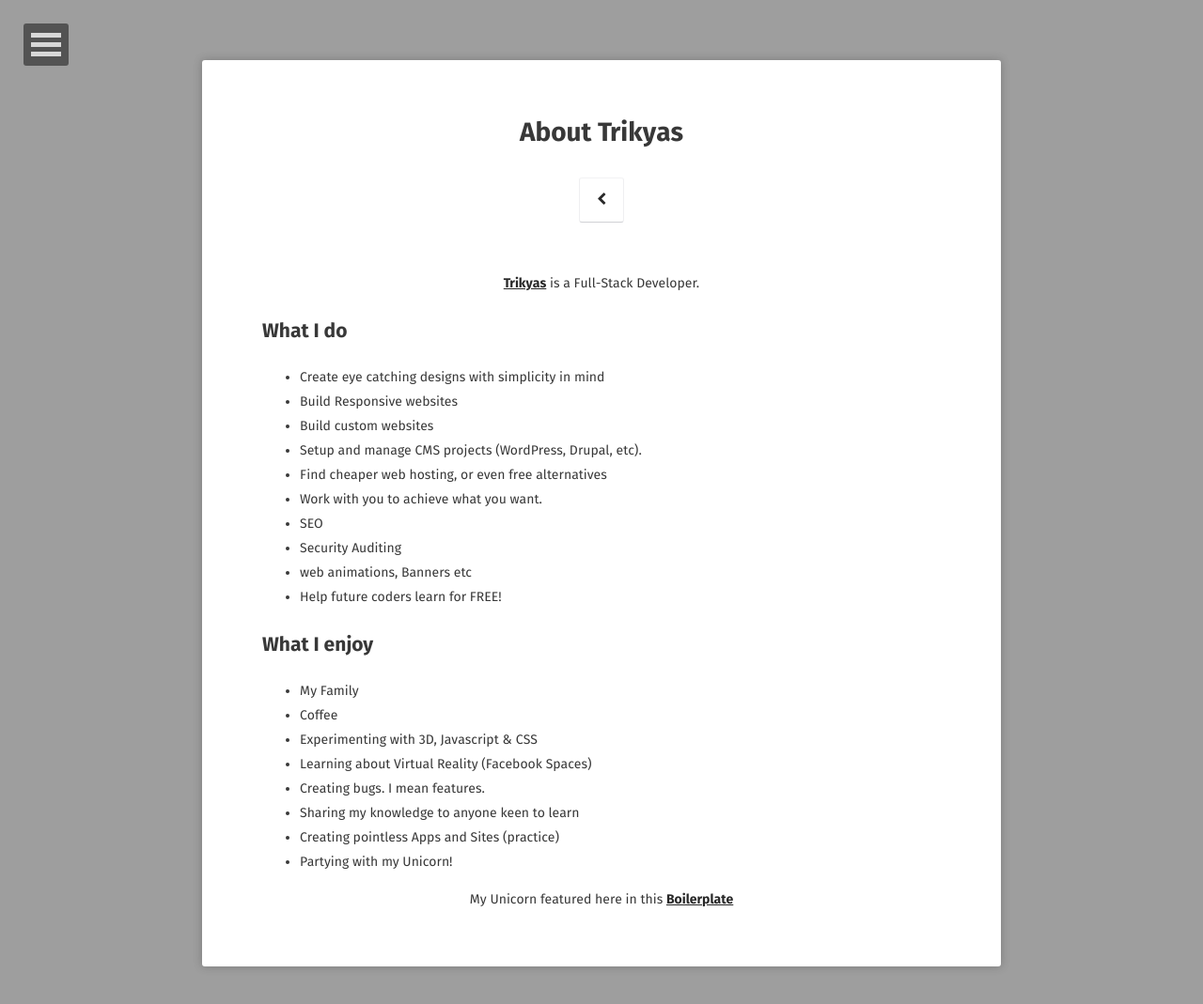
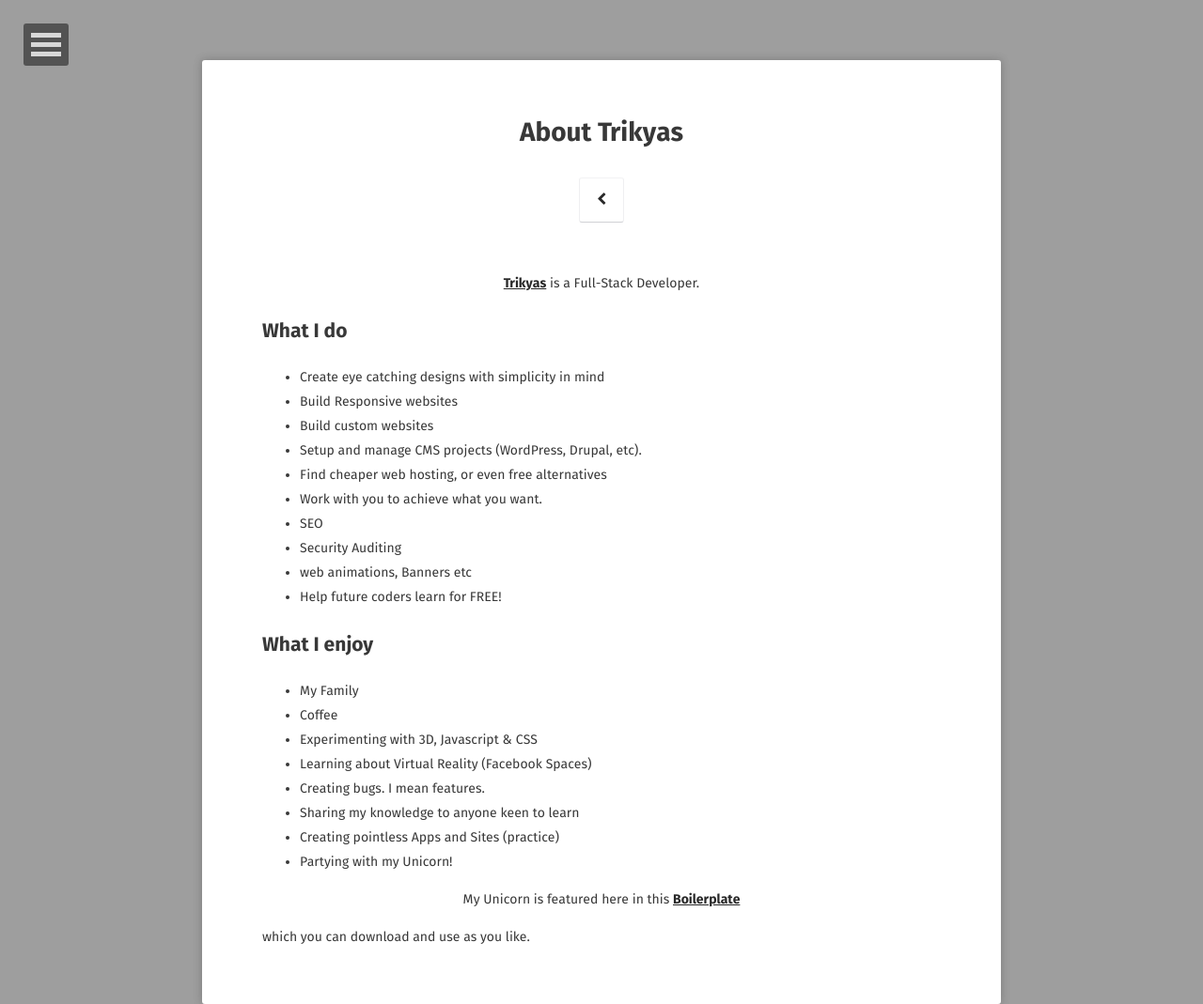
Before and after one commit to trikyas/website, a Jekyll site: the page built from about/index.md, in a window 1280 px wide. Shown: the whole page at 94% size. Built offline with Jekyll 4.4.1, drawn with Linux system fonts in a browser that asks for light colours; some web fonts are replaced; before the commit the page ends 1029 px from its top, so only the background shows below that.

Commit message:
Unicorn updated this

```diff
--- a/about/index.md
+++ b/about/index.md
@@ -30,4 +30,4 @@ comments: false
 * Creating pointless Apps and Sites (practice)
 * Partying with my Unicorn!
 
-<center>My Unicorn featured here in this <a href="https://trikyas.github.io/Nicer-Skeleton/"><b>Boilerplate</b></a></center>
+<center>My Unicorn is featured here in this <a href="https://trikyas.github.io/Nicer-Skeleton/"><b>Boilerplate</b></a></center> which you can download and use as you like.
```
